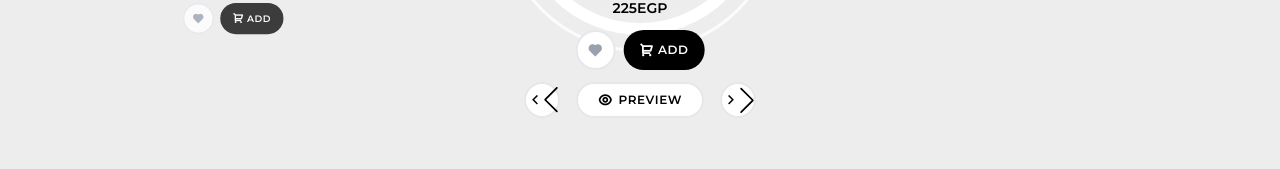
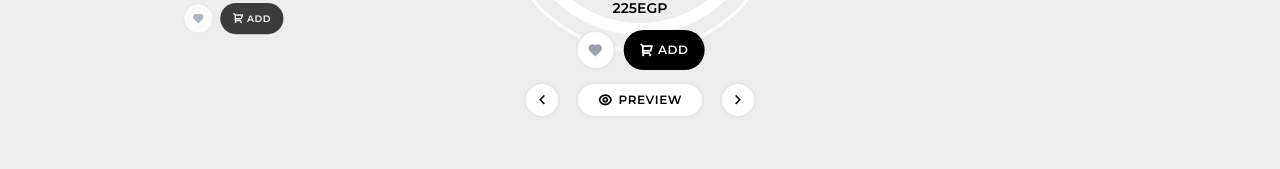
Before and after one commit to Kerlosfouad/anubix-next, a Next.js app: page / in a window 1280 px wide. Shown: the part 428-597 px from the top of the page. Built offline with nearby package versions, Linux system fonts and the light colour scheme; a web font is replaced by a local one.

Commit message:
fix: remove swiper default arrows and dots, use custom nav

```diff
--- a/app/globals.css
+++ b/app/globals.css
@@ -54,6 +54,11 @@ html {
 .swiper-button-prev::after,
 .swiper-button-next::after {
   content: "" !important;
+}
+
+/* hide default swiper pagination dots */
+.swiper-pagination {
+  display: none !important;
 }
 
 /* ── Nav underline ── */
--- a/components/ProductSlider.tsx
+++ b/components/ProductSlider.tsx
@@ -1,8 +1,8 @@
 "use client";
-import { useEffect, useState } from "react";
+import { useEffect, useRef, useState } from "react";
 import dynamic from "next/dynamic";
 import { Swiper, SwiperSlide } from "swiper/react";
-import { Navigation } from "swiper/modules";
+import type { Swiper as SwiperType } from "swiper";
 import Image from "next/image";
 import { useStore } from "@/lib/store";
 import { Product } from "@/lib/products";
@@ -30,6 +30,7 @@ export default function ProductSlider({ products, activeTab, onTabChange, tabs }
   const [mounted, setMounted] = useState(false);
   const [arProduct, setArProduct] = useState<Product | null>(null);
   const [activeProduct, setActiveProduct] = useState<Product>(products[0]);
+  const swiperRef = useRef<SwiperType | null>(null);
 
   useEffect(() => setMounted(true), []);
   useEffect(() => { if (products[0]) setActiveProduct(products[0]); }, [products]);
@@ -38,15 +39,12 @@ export default function ProductSlider({ products, activeTab, onTabChange, tabs }
     <>
       <div className="w-full">
         <Swiper
-          modules={[Navigation]}
+          modules={[]}
           loop
           grabCursor
           centeredSlides
           speed={250}
-          navigation={{
-            nextEl: ".swiper-button-next",
-            prevEl: ".swiper-button-prev",
-          }}
+          onSwiper={(swiper) => { swiperRef.current = swiper; }}
           onSlideChange={(swiper) => {
             const idx = swiper.realIndex;
             if (products[idx]) setActiveProduct(products[idx]);
@@ -100,7 +98,8 @@ export default function ProductSlider({ products, activeTab, onTabChange, tabs }
 
         {/* Row: prev — PREVIEW — next */}
         <div className="flex items-center justify-center gap-4 mt-3">
-          <div className="swiper-button-prev !static !transform-none !w-9 !h-9 flex items-center justify-center rounded-full border-2 border-gray-200 bg-white hover:border-black transition-colors cursor-pointer">
+          <div className="w-9 h-9 flex items-center justify-center rounded-full border-2 border-gray-200 bg-white hover:border-black transition-colors cursor-pointer"
+            onClick={() => swiperRef.current?.slidePrev()}>
             <i className="ri-arrow-left-s-line text-lg" />
           </div>
           <button
@@ -110,7 +109,8 @@ export default function ProductSlider({ products, activeTab, onTabChange, tabs }
             <i className="ri-eye-line text-sm" />
             PREVIEW
           </button>
-          <div className="swiper-button-next !static !transform-none !w-9 !h-9 flex items-center justify-center rounded-full border-2 border-gray-200 bg-white hover:border-black transition-colors cursor-pointer">
+          <div className="w-9 h-9 flex items-center justify-center rounded-full border-2 border-gray-200 bg-white hover:border-black transition-colors cursor-pointer"
+            onClick={() => swiperRef.current?.slideNext()}>
             <i className="ri-arrow-right-s-line text-lg" />
           </div>
         </div>
```
